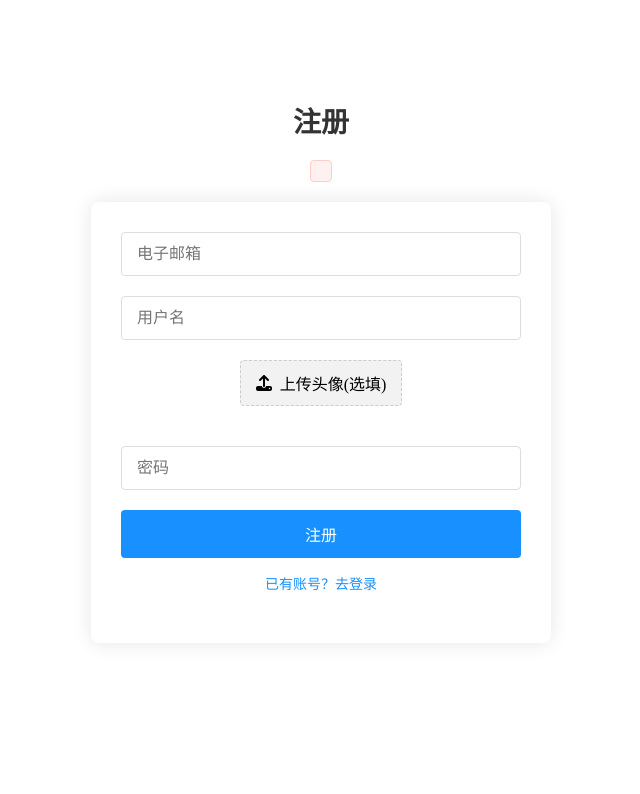
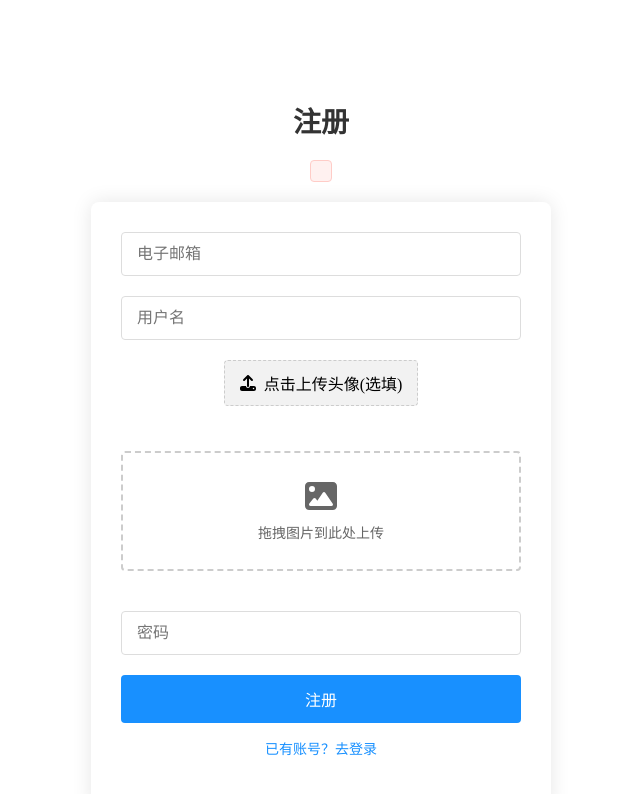
Before and after one commit to 7770824/Project, a React (Create React App) app in the folder client/: page /login in a window 1280 px wide. Both pictures are taken after a click on the link "没有账号？去注册". Shown: the top 794 px of the page, without its empty margins (319-959 px from the left). Built offline with nearby package versions, Linux system fonts and the light colour scheme.

Commit message:
支持拖拽上传

```diff
--- a/client/src/pages/Login/Login.js
+++ b/client/src/pages/Login/Login.js
@@ -3,7 +3,7 @@ import { useNavigate } from 'react-router-dom';
 import { useReginUserMutation, useRegistUserMutation } from '../../store/userApi';
 import classes from './Login.module.css'
 import { FontAwesomeIcon } from '@fortawesome/react-fontawesome';
-import { faUpload } from '@fortawesome/free-solid-svg-icons';
+import { faUpload, faImage } from '@fortawesome/free-solid-svg-icons';
 
 const Login = () => {
     const navigate = useNavigate();
@@ -12,6 +12,7 @@ const Login = () => {
     const [regist, { error: registErr }] = useRegistUserMutation();
     const [avatar, setAvatar] = useState(null);
     const [previewUrl, setPreviewUrl] = useState(null);
+    const [isDragOver, setIsDragOver] = useState(false);
 
     const usernameInp = useRef();
     const pwdInp = useRef();
@@ -29,6 +30,50 @@ const Login = () => {
                 setPreviewUrl(reader.result);
             };
             reader.readAsDataURL(selectedFile);
+        }
+    };
+
+    // 添加拖拽处理函数
+    const handleDragOver = (e) => {
+        e.preventDefault();
+        e.stopPropagation();
+        setIsDragOver(true);
+    };
+
+    const handleDragEnter = (e) => {
+        e.preventDefault();
+        e.stopPropagation();
+        setIsDragOver(true);
+    };
+
+    const handleDragLeave = (e) => {
+        e.preventDefault();
+        e.stopPropagation();
+        setIsDragOver(false);
+    };
+
+    const handleDrop = (e) => {
+        e.preventDefault();
+        e.stopPropagation();
+        setIsDragOver(false);
+
+        if (e.dataTransfer.files && e.dataTransfer.files[0]) {
+            const file = e.dataTransfer.files[0];
+
+            // 检查是否是图片文件
+            if (!file.type.startsWith('image/')) {
+                alert('请上传图片文件！');
+                return;
+            }
+
+            setAvatar(file);
+
+            // 创建预览
+            const reader = new FileReader();
+            reader.onloadend = () => {
+                setPreviewUrl(reader.result);
+            };
+            reader.readAsDataURL(file);
         }
     };
 
@@ -96,9 +141,22 @@ const Login = () => {
                                         style={{ display: 'none' }}
                                     />
                                     <div className={classes.uploadBtn}>
-                                        <FontAwesomeIcon icon={faUpload} /> 上传头像(选填)
+                                        <FontAwesomeIcon icon={faUpload} /> 点击上传头像(选填)
                                     </div>
                                 </label>
+
+                                {/* 添加拖拽上传区域 */}
+                                <div
+                                    className={`${classes.dropZone} ${isDragOver ? classes.dragOver : ''}`}
+                                    onDragOver={handleDragOver}
+                                    onDragEnter={handleDragEnter}
+                                    onDragLeave={handleDragLeave}
+                                    onDrop={handleDrop}
+                                >
+                                    <FontAwesomeIcon icon={faImage} size="2x" />
+                                    <p>拖拽图片到此处上传</p>
+                                </div>
+
                                 {previewUrl && (
                                     <div className={classes.avatarPreview}>
                                         <img src={previewUrl} alt="Avatar preview" />
--- a/client/src/pages/Login/Login.module.css
+++ b/client/src/pages/Login/Login.module.css
@@ -114,6 +114,7 @@
     border-radius: 50%;
     overflow: hidden;
     border: 2px solid #1890ff;
+    margin-top: 15px;
 }
 
 .avatarPreview img {
@@ -122,10 +123,48 @@
     object-fit: cover;
 }
 
+/* 拖拽上传区域样式 */
+.dropZone {
+    width: 100%;
+    min-height: 120px;
+    border: 2px dashed #ccc;
+    border-radius: 4px;
+    display: flex;
+    flex-direction: column;
+    align-items: center;
+    justify-content: center;
+    padding: 20px;
+    margin-top: 15px;
+    box-sizing: border-box;
+    transition: all 0.3s ease;
+    cursor: pointer;
+    color: #666;
+}
+
+.dropZone p {
+    margin-top: 10px;
+    font-size: 14px;
+}
+
+.dragOver {
+    border-color: #1890ff;
+    background-color: rgba(24, 144, 255, 0.05);
+    color: #1890ff;
+}
+
 /* 移动端适配 */
 @media screen and (max-width: 768px) {
     .login form {
         width: 90%;
         max-width: 400px;
     }
+
+    .dropZone {
+        min-height: 100px;
+        padding: 15px;
+    }
+
+    .dropZone p {
+        font-size: 12px;
+    }
 }
```
